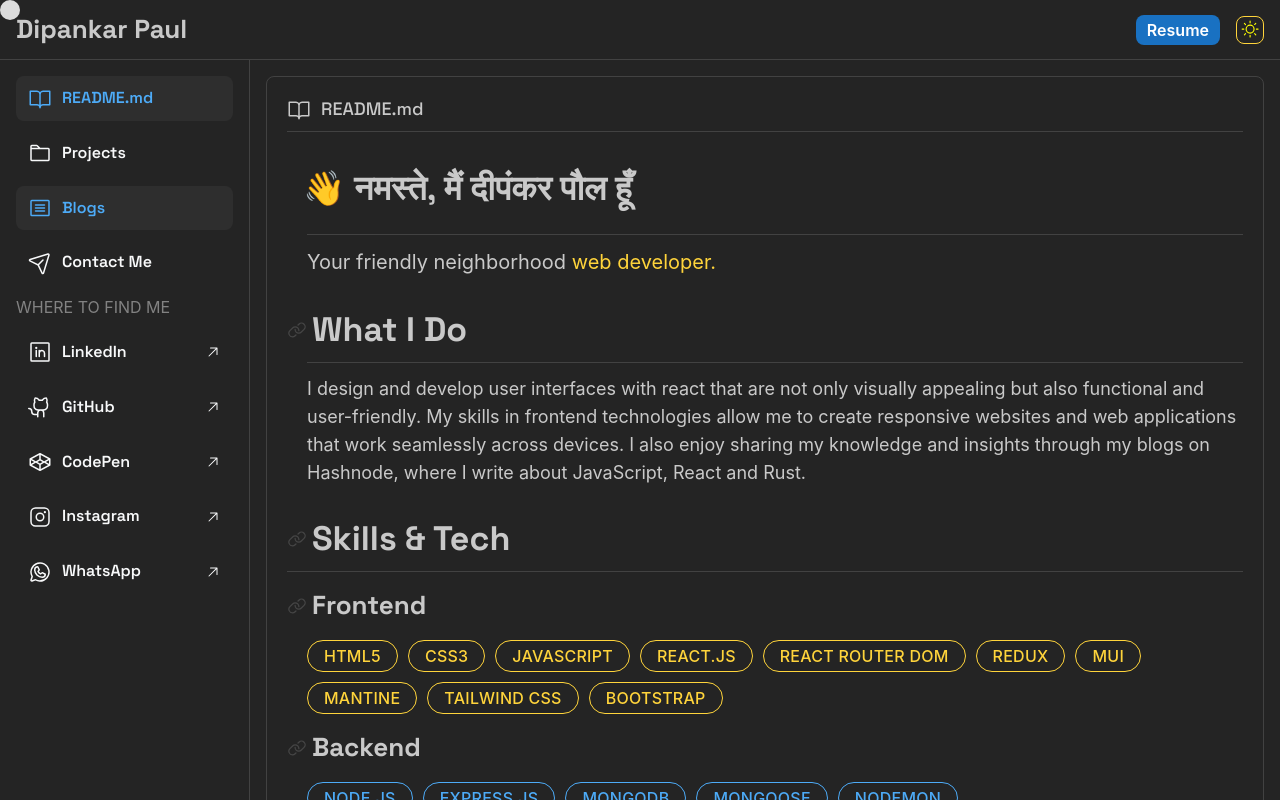
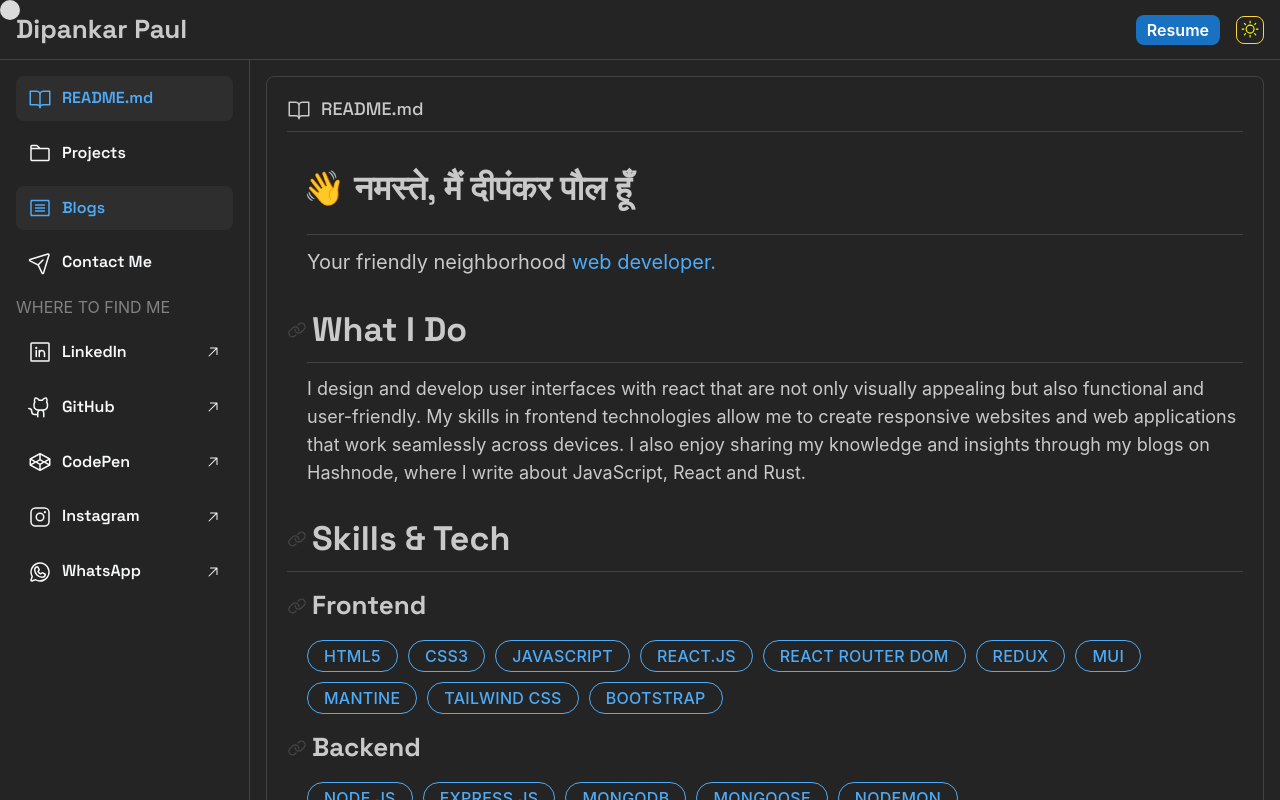
Before and after one commit to iamdipankarpaul/Dipankar-Paul-Portfolio-Website, a React (Vite) app: page / in a window 1280 px wide. Shown: the top 800 px of the page. Built offline with nearby package versions, Linux system fonts and the light colour scheme.

Commit message:
minor changes

```diff
--- a/src/components/SkillBadge.jsx
+++ b/src/components/SkillBadge.jsx
@@ -4,7 +4,7 @@ export default function SkillBadge({ skills, }) {
   return (
     <Group gap="xs">
       {skills.map((item) => (
-        <Badge key={item.id} variant="outline" color={item.color} size="xl" fw={500}>
+        <Badge key={item.id} variant="outline" size="xl" fw={500}>
           {item.label}
         </Badge>
       ))}
--- a/src/pages/ReadmePage.jsx
+++ b/src/pages/ReadmePage.jsx
@@ -39,7 +39,7 @@ const ReadmePage = () => {
             <Divider mb="sm" />
             <Text fz={"xl"}>
               Your friendly neighborhood{" "}
-              <Text span fz={"xl"} c={"yellow"}>
+              <Text span fz={"xl"} c={"blue"}>
                 web developer.
               </Text>
             </Text>
```
